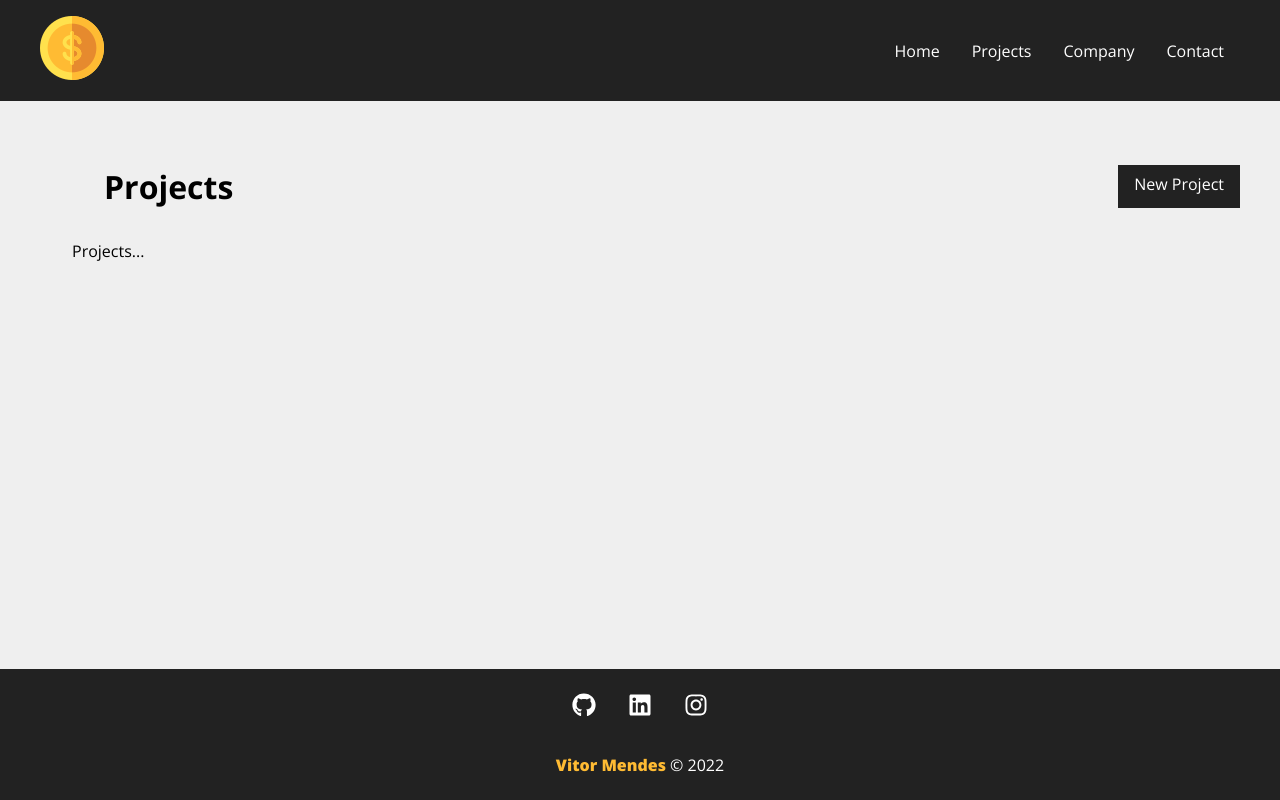
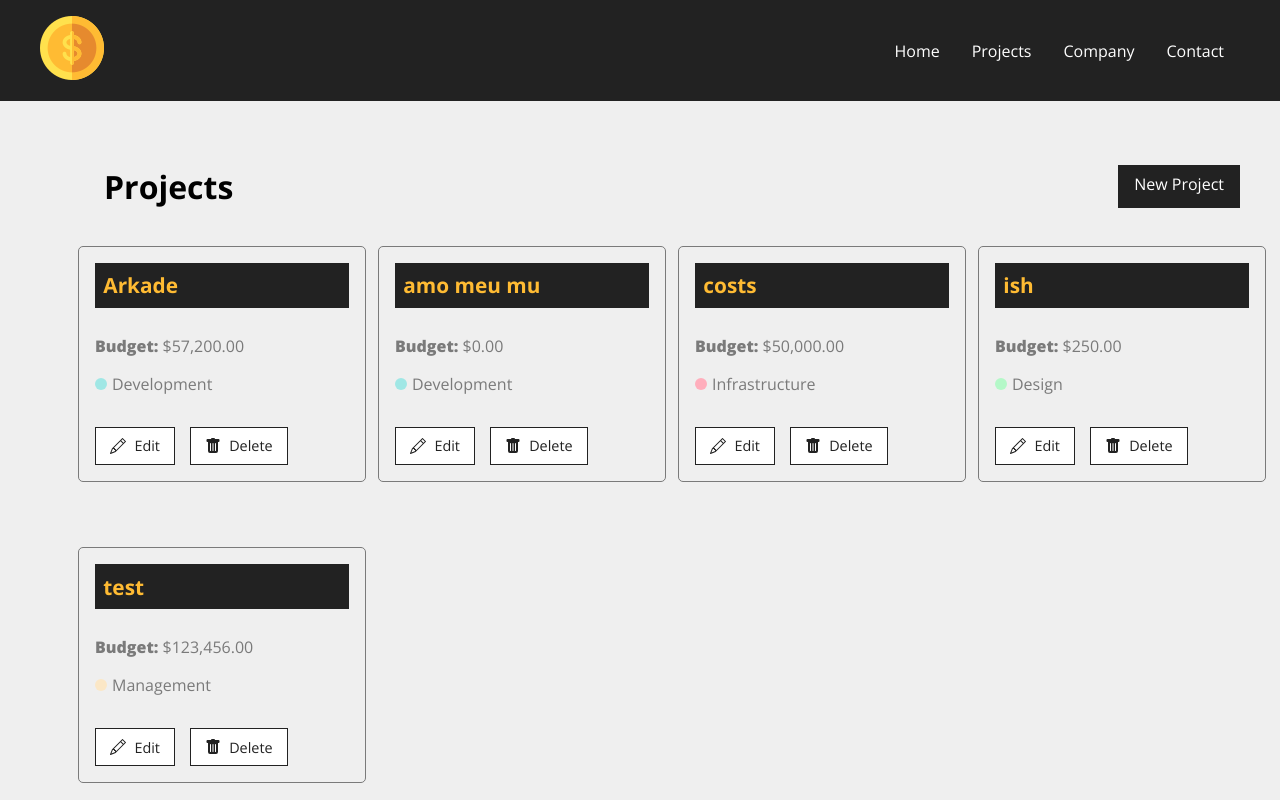
Before and after one commit to VitorMendesco/Costs, a React (Create React App) app: page /projects in a window 1280 px wide. Shown: the top 800 px of the page. Built offline with nearby package versions, Linux system fonts and the light colour scheme; data requests are answered from the project's data file; the HTML template or start-up script is replaced by a standard one.

Commit message:
projects page pulling from db.json + formated

```diff
--- a/db.json
+++ b/db.json
@@ -8,6 +8,42 @@
         "name": "Development"
       },
       "id": 1
+    },
+    {
+      "name": "amo meu mu",
+      "budget": "0",
+      "category": {
+        "id": "2",
+        "name": "Development"
+      },
+      "id": 2
+    },
+    {
+      "name": "costs",
+      "budget": "50000",
+      "category": {
+        "id": "1",
+        "name": "Infrastructure"
+      },
+      "id": 3
+    },
+    {
+      "category": {
+        "id": "3",
+        "name": "Design"
+      },
+      "name": "ish",
+      "budget": "250",
+      "id": 4
+    },
+    {
+      "category": {
+        "id": "4",
+        "name": "Management"
+      },
+      "name": "test",
+      "budget": "123456",
+      "id": 5
     }
   ],
   "categories": [
--- a/src/components/layout/Footer.module.css
+++ b/src/components/layout/Footer.module.css
@@ -1,6 +1,7 @@
 .footer {
   /* position */
   padding: 1.5em;
+  margin-top: 4em;
   text-align: center;
   /* color */
   background-color: var(--B);
--- a/src/components/pages/Projects.jsx
+++ b/src/components/pages/Projects.jsx
@@ -1,10 +1,12 @@
 // react
 import { useLocation } from "react-router-dom";
+import { useState, useEffect } from "react";
 
 // components
 import Container from "../layout/Container";
 import Message from "../layout/Message";
 import LinkButton from "../layout/LinkButton";
+import ProjectCard from "../project/ProjectCard";
 
 // css
 import styles from "./Projects.module.css";
@@ -16,6 +18,19 @@
     message = location.state.message;
   }
 
+  const [projects, setProjects] = useState([]);
+  useEffect(() => {
+    fetch("http://localhost:5000/projects", {
+      method: "GET",
+      headers: {
+        "Content-Type": "application/json",
+      },
+    })
+      .then((resp) => resp.json())
+      .then((data) => setProjects(data))
+      .catch((err) => console.error(err));
+  }, []);
+
   return (
     <div className={styles.project_container}>
       <div className={styles.title_container}>
@@ -24,7 +39,10 @@
       </div>
       {message && <Message msg={message} type="success" />}
       <Container customClass="start">
-        <p>Projects...</p>
+        {projects.length > 0 &&
+          projects.map((project) => (
+            <ProjectCard project={project} key={project.id} />
+          ))}
       </Container>
     </div>
   );
--- /dev/null
+++ b/src/components/project/ProjectCard.jsx
@@ -0,0 +1,42 @@
+// react
+import PropTypes from "prop-types";
+
+// components
+import { Link } from "react-router-dom";
+
+// css
+import styles from "./ProjectCard.module.css";
+import { BsPencil, BsFillTrashFill } from "react-icons/bs";
+
+export default function ProjectCard({ project }) {
+  return (
+    <div className={styles.project_card}>
+      <h4>{project.name}</h4>
+      <p>
+        <span>Budget: </span>{" "}
+        {Number(project.budget).toLocaleString("en-US", {
+          style: "currency",
+          currency: "USD",
+        })}
+      </p>
+      <p className={styles.category_text}>
+        <span
+          className={`${styles[project.category.name.toLowerCase()]}`}
+        ></span>{" "}
+        {project.category.name}
+      </p>
+      <div className={styles.project_card_actions}>
+        <Link to="/">
+          <BsPencil /> Edit
+        </Link>
+        <button>
+          <BsFillTrashFill /> Delete
+        </button>
+      </div>
+    </div>
+  );
+}
+
+ProjectCard.propTypes = {
+  project: PropTypes.object.isRequired,
+};
--- /dev/null
+++ b/src/components/project/ProjectCard.module.css
@@ -0,0 +1,112 @@
+.project_card {
+  /* size */
+  width: 24%;
+  height: fit-content;
+  /* position */
+  margin: 0.5%;
+  padding: 1em;
+  /* border */
+  border: 1px solid var(--G2);
+  border-radius: 5px;
+}
+
+.project_card h4 {
+  /* position */
+  margin-bottom: 1.3em;
+  padding: 0.4em;
+  /* text */
+  font-size: 1.3em;
+  /* color */
+  background-color: var(--B);
+  color: var(--Y);
+}
+
+.project_card p {
+  /* position */
+  margin-top: 1em;
+  /* color */
+  color: var(--G2);
+}
+.project_card p span {
+  font-weight: 1000;
+}
+
+.category_text {
+  /* display */
+  display: flex;
+  align-items: center;
+}
+
+.category_text span {
+  /* size */
+  width: 12px;
+  height: 12px;
+  /* position */
+  margin-right: 5px;
+  /* display */
+  display: block;
+  /* border */
+  border-radius: 50%;
+  /* color */
+  background-color: #ccc;
+}
+
+.category_text .infrastructure {
+  /* color */
+  background-color: #ffaebc;
+}
+.category_text .development {
+  /* color */
+  background-color: #a0e7e5;
+}
+.category_text .design {
+  /* color */
+  background-color: #b4f8c8;
+}
+.category_text .management {
+  /* color */
+  background-color: #fbe7c6;
+}
+
+.project_card_actions {
+  /* position */
+  margin-top: 2em;
+  /* display */
+  display: flex;
+  align-items: center;
+}
+
+.project_card_actions a,
+.project_card_actions button {
+  /* position */
+  margin-right: 1em;
+  padding: 0.6em 1em;
+  /* display */
+  display: flex;
+  align-items: center;
+  justify-content: center;
+  /* text */
+  font-size: 0.9em;
+  text-decoration: none;
+  /* border */
+  border: none;
+  border: 1px solid var(--B);
+  /* color */
+  background-color: #fff;
+  color: var(--B);
+  /* misc */
+  cursor: pointer;
+  transition: color 0.8s, background-color 0.3s;
+}
+
+.project_card_actions a:hover,
+.project_card_actions button:hover {
+  /* color */
+  background-color: var(--B);
+  color: var(--Y);
+}
+
+.project_card_actions svg {
+  /* position */
+  margin-right: 0.5em;
+}
--- a/src/index.css
+++ b/src/index.css
@@ -23,6 +23,7 @@
   --Y: #ffbb33;
   --B: #222;
   --G: #7b7b7b;
+  --G2: #7a7a7a;
 }
 
 html,
```
